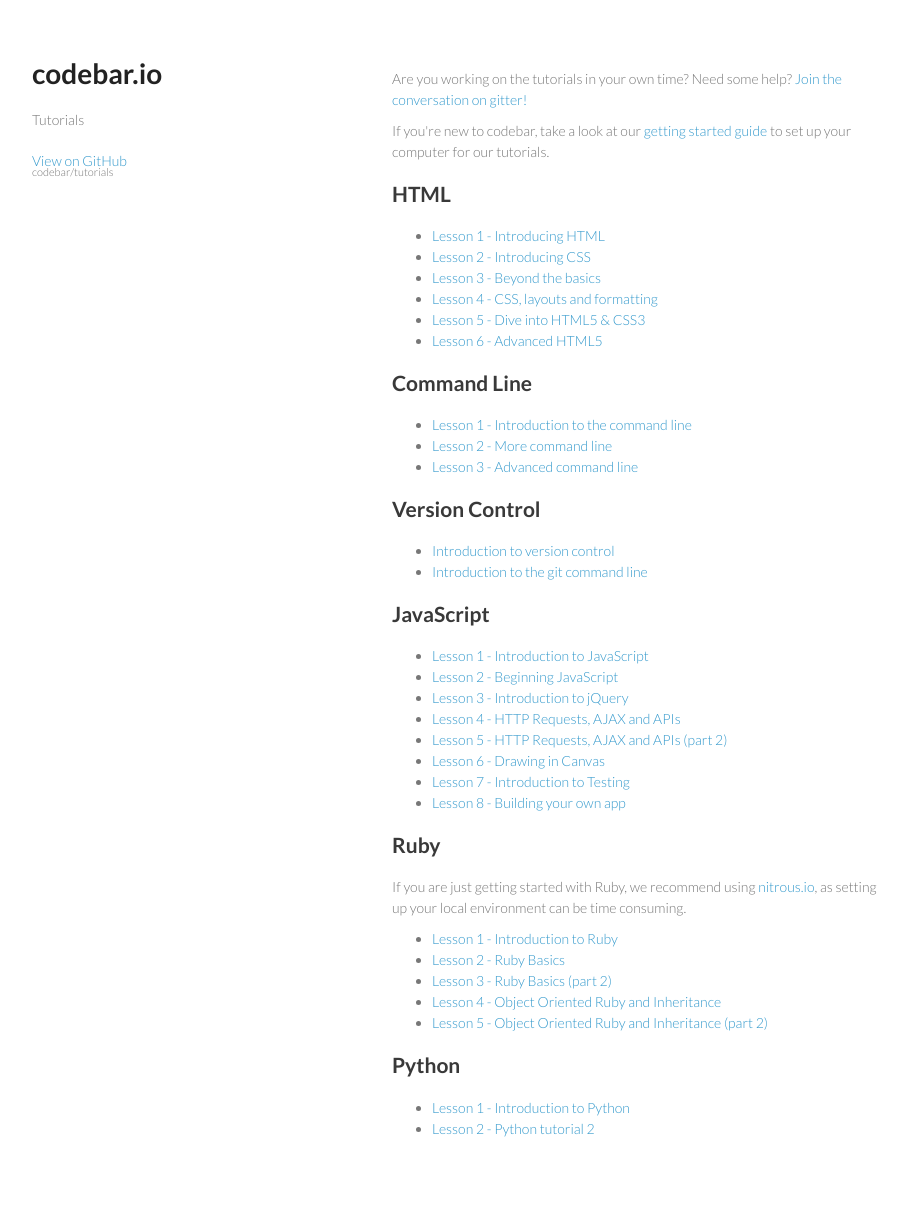
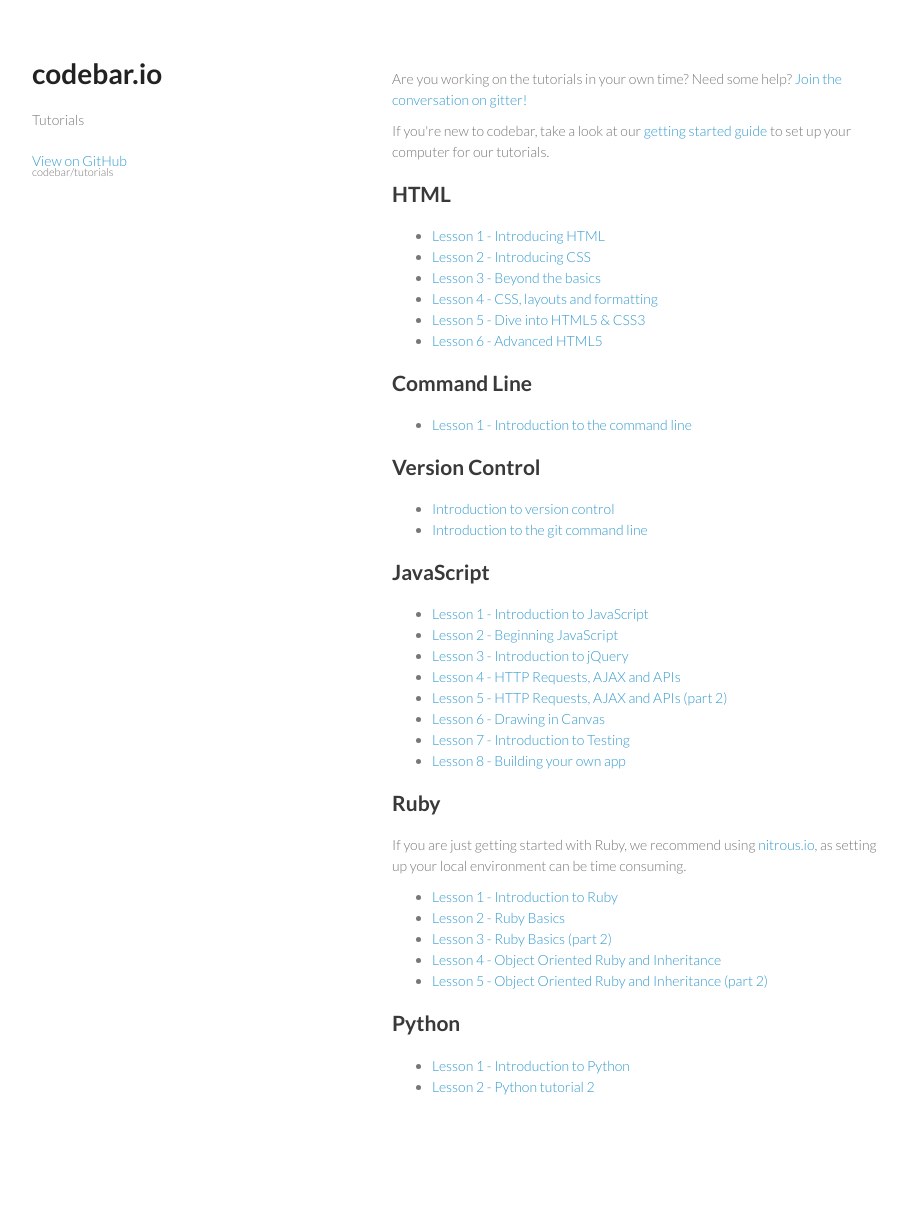
Before and after one commit to codebar/tutorials, a Jekyll site: the page index.html, which Jekyll copies as it is, in a window 1280 px wide. Shown: the whole page, without its empty margins (178-1085 px from the left). Built offline with Jekyll 4.4.1, drawn with Linux system fonts in a browser that asks for light colours; Markdown is read by kramdown in place of the engine named in the settings; after the commit the page ends 1167 px from its top, so only the background shows below that.

Commit message:
removed references to new command line tutorials from index.html

```diff
--- a/index.html
+++ b/index.html
@@ -39,8 +39,6 @@
           <h2>Command Line</h2>
           <ul>
             <li><a href="command-line/introduction/tutorial.html">Lesson 1 - Introduction to the command line</a></li>
-            <li><a href="command-line/command-line/tutorial.html">Lesson 2 - More command line</a></li>
-            <li><a href="command-line/advanced-command-line/tutorial.html">Lesson 3 - Advanced command line</a></li>
           </ul>
 
           <h2>Version Control</h2>
```
